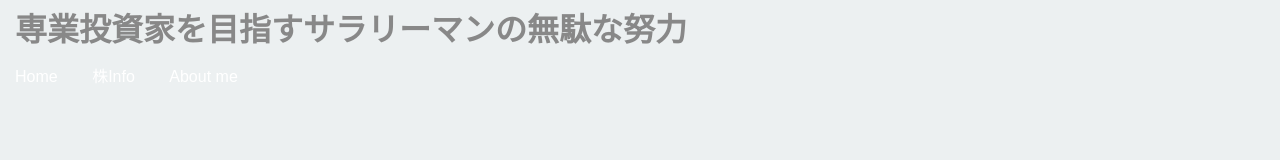
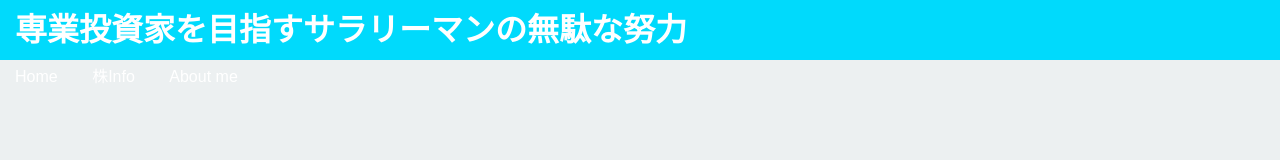
Before and after one commit to motohiron/mezasesengyou, a plain HTML site: page sample.html in a window 1280 px wide. Drawn offline with nearby package versions, Linux system fonts and the light colour scheme.

Commit message:
Update sample.html

```diff
--- a/sample.html
+++ b/sample.html
@@ -25,6 +25,12 @@
            		padding-left:15px;
             		line-height: 60px;
        		 }
+		.header {
+            		height: 60px;
+            		background: #00DAFC;
+            		color: #fff;
+            		width: 100%;
+        	}
 		.nav {
             		list-style: none;
             		float: left;
```
